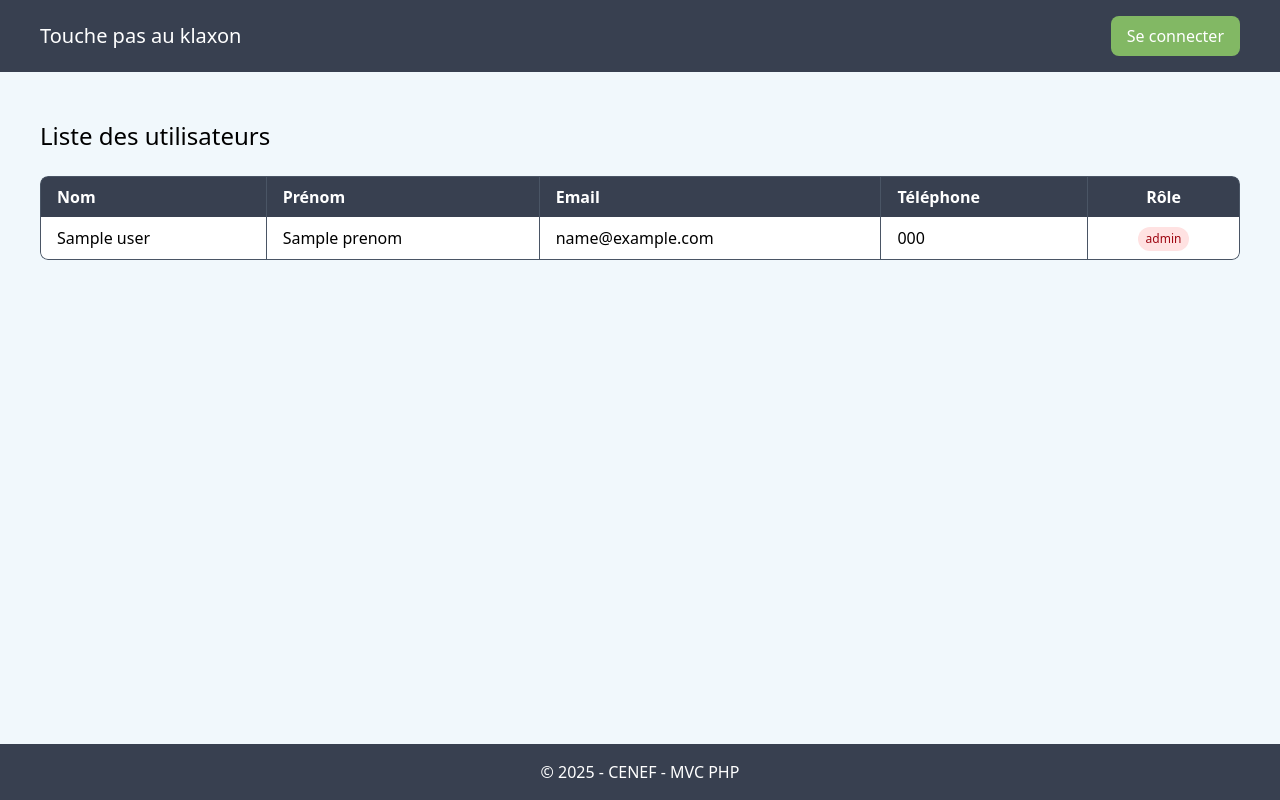
After one commit to LamarreLeo/Devoir_Touche_Pas_Au_Klaxon, a PHP site: template PHP/src/Views/users/users.php in a window 1280 px wide. The commit adds this page. Run offline with PHP 8.4, Linux system fonts and the light colour scheme; the template is opened without the code that fills it: most values are stand-ins (such as "Sample title", 1, 10 or a date in 2020).

Commit message:
Création de la vue /users

```diff
--- a/PHP/src/Controllers/UserController.php
+++ b/PHP/src/Controllers/UserController.php
@@ -27,7 +27,7 @@ class UserController
     {
         $users = $this->userModel->findAll();
 
-        View::render('users/index', [
+        View::render('users/users', [
             'users' => $users
         ]);
     }
--- /dev/null
+++ b/PHP/src/Views/users/users.php
@@ -0,0 +1,66 @@
+<div class="bg-[#f1f8fc]">
+    <style>
+        tbody tr:nth-child(even) {
+            background-color: #f3f4f6;
+        }
+    </style>
+    <div class="flex flex-col h-[calc(100vh-128px)] max-w-[1200px] mx-auto pt-12">
+        <h2 class="text-2xl mb-6">Liste des utilisateurs</h2>
+
+        <?php if (empty($users)) : ?>
+            <p class="text-center">Aucun utilisateur trouvé</p>
+        <?php else : ?>
+            <div class="overflow-x-auto rounded-lg mb-6">
+                <table class="min-w-full bg-gray-600 rounded-lg overflow-hidden border">
+                    <thead class="bg-[#384050] text-white">
+                        <tr class="divide-x divide-gray-600">
+                            <th class="py-2 px-4 text-left">
+                                Nom
+                            </th>
+                            <th class="py-2 px-4 text-left">
+                                Prénom
+                            </th>
+                            <th class="py-2 px-4 text-left">
+                                Email
+                            </th>
+                            <th class="py-2 px-4 text-left">
+                                Téléphone
+                            </th>
+                            <th class="py-2 px-4 text-center">
+                                Rôle
+                            </th>
+                        </tr>
+                    </thead>
+                    <tbody class="divide-y divide-gray-600">
+                        <?php foreach ($users as $user): ?>
+                            <tr class="divide-x divide-gray-600 text-center bg-white">
+                                <td class="py-2 px-4 text-left">
+                                    <?= htmlspecialchars($user['nom']) ?>
+                                </td>
+                                <td class="py-2 px-4 text-left">
+                                    <?= htmlspecialchars($user['prenom']) ?>
+                                </td>
+                                <td class="py-2 px-4 text-left">
+                                    <?= htmlspecialchars($user['email']) ?>
+                                </td>
+                                <td class="py-2 px-4 text-left">
+                                    <?= htmlspecialchars($user['phone'] ?? 'Non renseigné') ?>
+                                </td>
+                                <td class="py-2 px-4">
+                                    <span class="inline-block px-2 py-1 text-xs rounded-full
+                                        <?php if ($user['role'] === 'admin'): ?>
+                                            bg-red-100 text-red-800
+                                        <?php else: ?>
+                                            bg-blue-100 text-blue-800
+                                        <?php endif; ?>">
+                                        <?= htmlspecialchars($user['role']) ?>
+                                    </span>
+                                </td>
+                            </tr>
+                        <?php endforeach; ?>
+                    </tbody>
+                </table>
+            </div>
+        <?php endif; ?>
+    </div>
+</div>
```
Also changed, not shown: PHP/public/index.php (+11 -0 lines).
